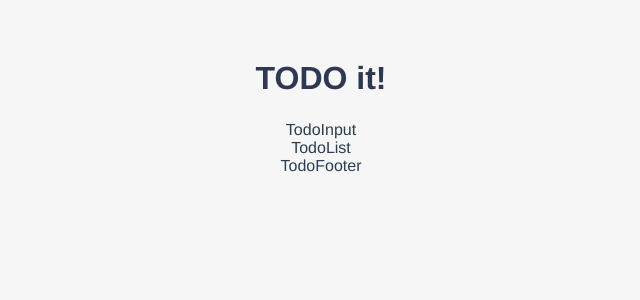
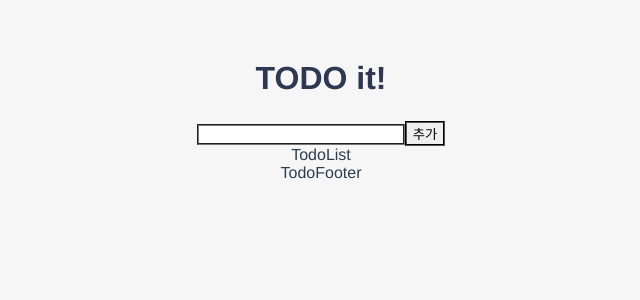
Before and after one commit to mysoyul/Vuejs3_TodoApp_VueCLI, a Vue app: page / in a window 1280 px wide. Shown: the top 300 px of the page, without its empty margins (319-959 px from the left). Built offline with nearby package versions, Linux system fonts and the light colour scheme.

Commit message:
TodoInput ref()추가

```diff
--- a/src/components/TodoInput.vue
+++ b/src/components/TodoInput.vue
@@ -1,10 +1,14 @@
 <template>
     <div>
-        <div>TodoInput</div>
+        <input type="text" :value="newTodoItem">
+        <button>추가</button>
     </div>
 </template>
 
 <script setup>
+import { ref } from 'vue'
+
+const newTodoItem = ref("")
 
 </script>
 
```
